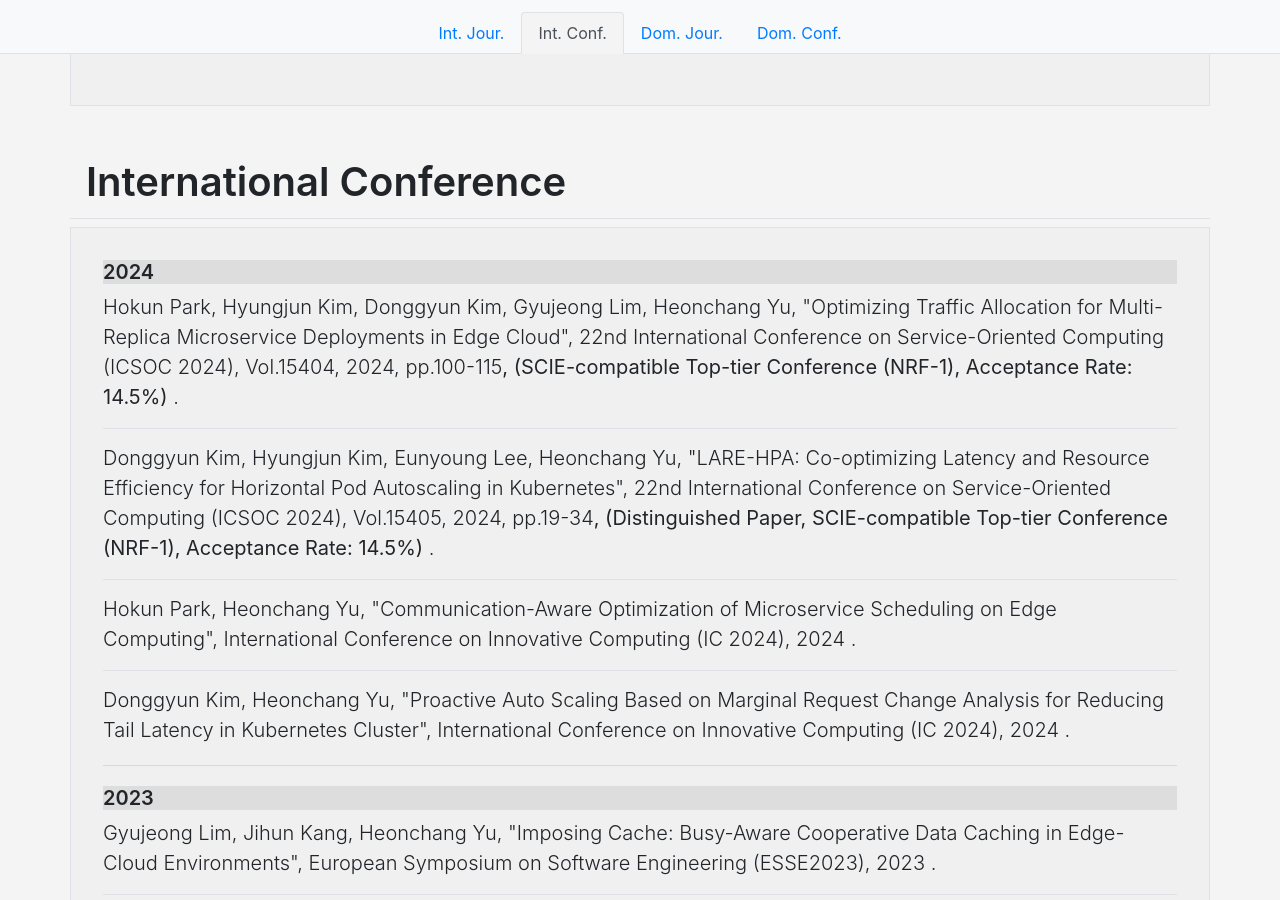
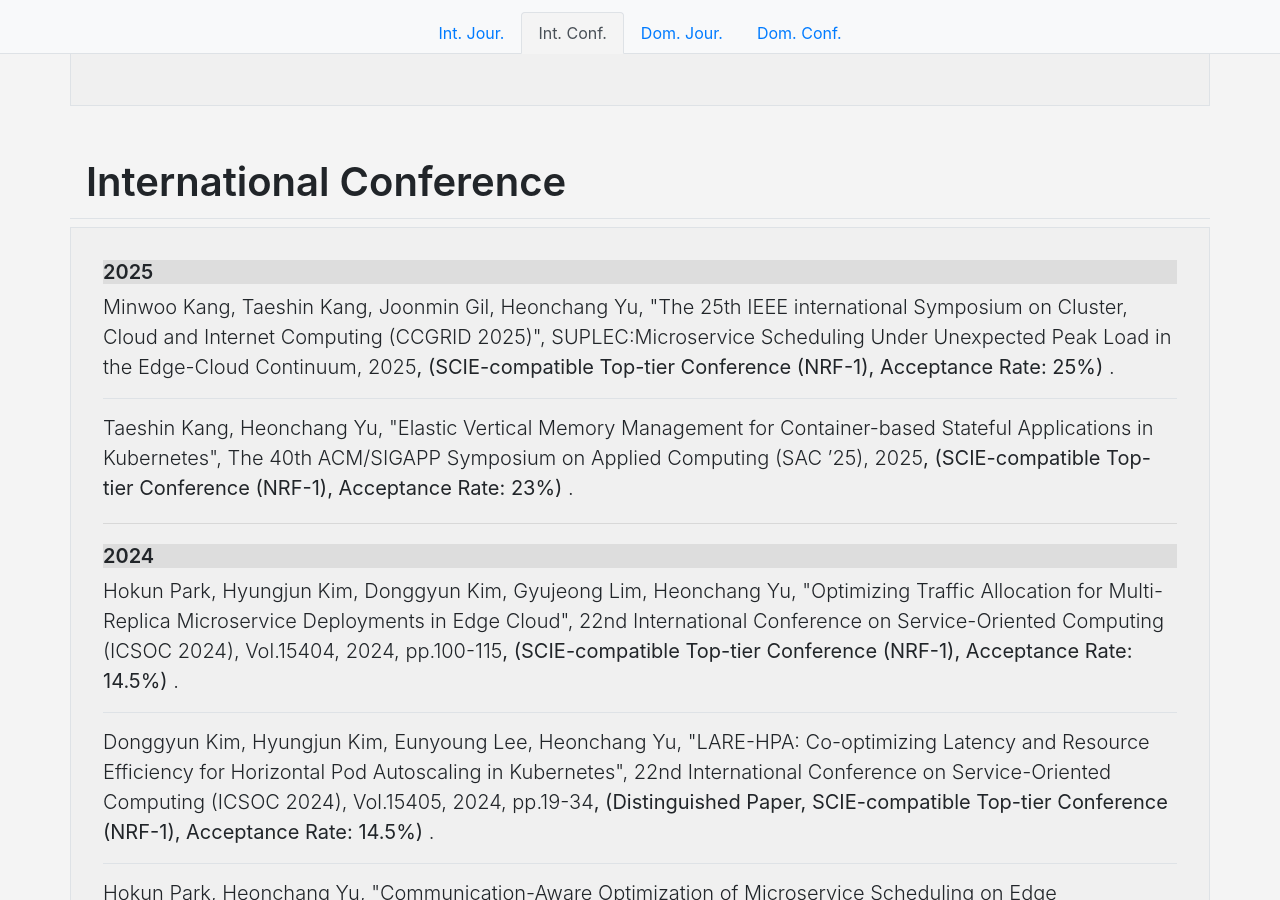
Before and after one commit to KU-Cloud/ku-cloud.github.io, a Jekyll site: the page built from publications.html, in a window 1280 px wide and 900 px high, scrolled down 7791 px. Built offline with Jekyll 4.4.1, drawn with Linux system fonts in a browser that asks for light colours.

Commit message:
publication updated

```diff
--- a/_data/publications-ci.yaml
+++ b/_data/publications-ci.yaml
@@ -2615,5 +2615,63 @@
     "page": "1017-1023",
     "publisher": "Springer Berlin Heidelberg",
     "title": "Stable HPC Cluster Management Scheme through Performance Evaluation"
+  },
+      {
+    "author": [
+      {
+        "given": "Taeshin",
+        "family": "Kang"
+      },
+      {
+        "given": "Heonchang",
+        "family": "Yu"
+      }
+    ],
+    "type": "paper-conference",
+    "id": "kang2025elastic",
+    "citation-key": "kang2025elastic",
+    "issued": {
+      "date-parts": [
+        [
+          2025
+        ]
+      ]
+    },
+    "note": "SCIE-compatible Top-tier Conference (NRF-1), Acceptance Rate: 23%",
+    "publisher": "The 40th ACM/SIGAPP Symposium on Applied Computing (SAC ’25)",
+    "title": "Elastic Vertical Memory Management for Container-based Stateful Applications in Kubernetes"
+  },
+        {
+    "author": [
+      {
+        "given": "Minwoo",
+        "family": "Kang"
+      },
+            {
+        "given": "Taeshin",
+        "family": "Kang"
+      },
+            {
+        "given": "Joonmin",
+        "family": "Gil"
+      },
+      {
+        "given": "Heonchang",
+        "family": "Yu"
+      }
+    ],
+    "type": "paper-conference",
+    "id": "kang2025suplec",
+    "citation-key": "kang2025suplec",
+    "issued": {
+      "date-parts": [
+        [
+          2025
+        ]
+      ]
+    },
+    "note": "SCIE-compatible Top-tier Conference (NRF-1), Acceptance Rate: 25%",
+    "publisher": "SUPLEC:Microservice Scheduling Under Unexpected Peak Load in the Edge-Cloud Continuum",
+    "title": "The 25th IEEE international Symposium on Cluster, Cloud and Internet Computing (CCGRID 2025)"
   }
 ]
--- /dev/null
+++ b/_publications/conference/international/kang2025elastic.bib
@@ -0,0 +1,6 @@
+@inproceedings{kang2025elastic,
+  title={Elastic Vertical Memory Management for Container-based Stateful Applications in Kubernetes},
+  author={Kang, Taeshin and Yu, Heonchang},
+  publisher="The 40th ACM/SIGAPP Symposium on Applied Computing (SAC ’25)",
+  year={2025}
+}
--- /dev/null
+++ b/_publications/conference/international/kang2025suplec.bib
@@ -0,0 +1,6 @@
+@inproceedings{kang2025suplec,
+  title={SUPLEC:Microservice Scheduling Under Unexpected Peak Load in the Edge-Cloud Continuum},
+  author={Kang, Minwoo and Kang, Taeshin and Gil, Joonmin and Yu, Heonchang},
+  publisher="The 25th IEEE international Symposium on Cluster, Cloud and Internet Computing (CCGRID 2025)",
+  year={2025}
+}
```
